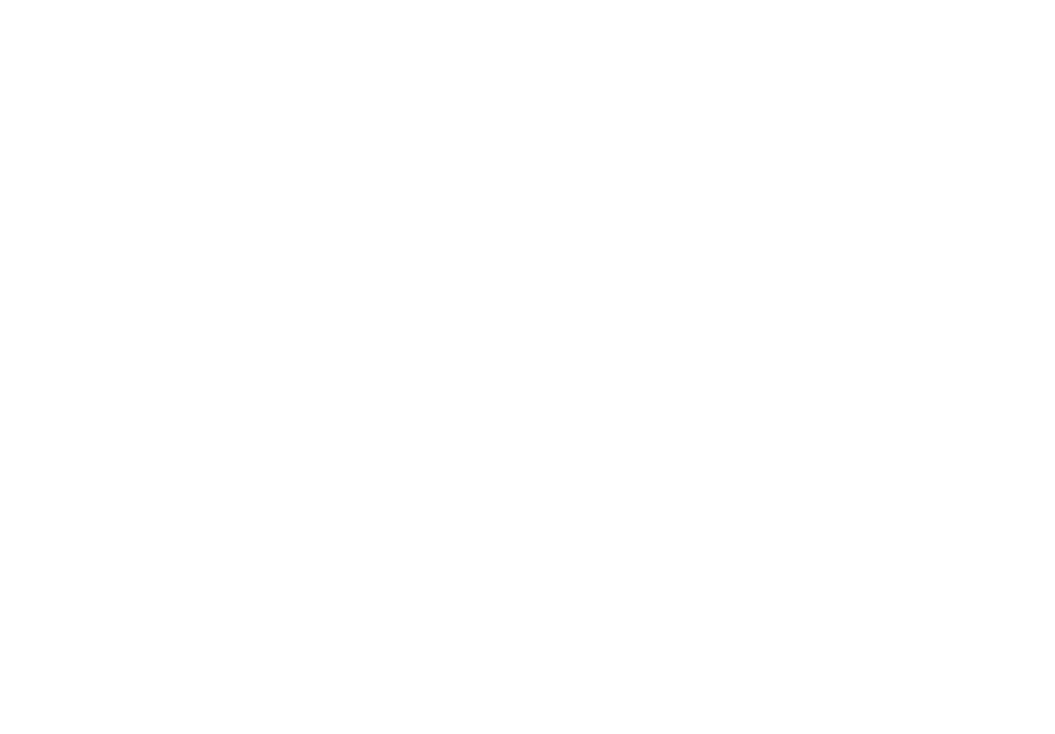
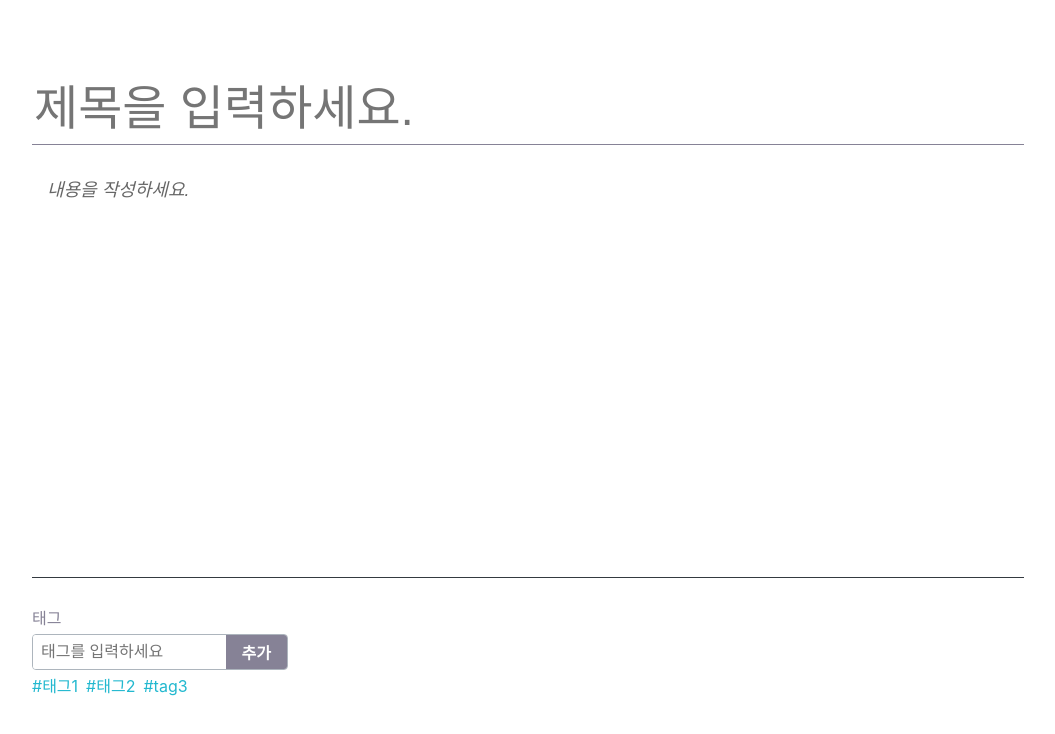
Before and after one commit to JunBum2ya/board-service-front, a React (Create React App) app: page /board/write in a window 1280 px wide. Before the commit this address had no page. Shown: the top 734 px of the page, without its empty margins (112-1167 px from the left). Built offline with nearby package versions, Linux system fonts and the light colour scheme.

Commit message:
[feat]  quill 컴포넌트 구현
게시판 쓰기와 해시태그 쓰기 컴포넌트 구현

```diff
--- a/package.json
+++ b/package.json
@@ -13,6 +13,7 @@
     "@types/react-dom": "^18.3.0",
     "axios": "^1.7.7",
     "immer": "^10.1.1",
+    "quill": "^2.0.2",
     "react": "^18.3.1",
     "react-dom": "^18.3.1",
     "react-redux": "^9.1.2",
--- a/src/App.tsx
+++ b/src/App.tsx
@@ -4,6 +4,7 @@
 import LoginPage from './pages/auth/LoginPage';
 import JoinPage from './pages/auth/JoinPage';
 import BoardListPage from './pages/board/BoardListPage';
+import BoardWritePage from './pages/board/BoardWritePage';
 
 function App() {
   return (
@@ -11,7 +12,8 @@
       <Route path={`/`} element={<MainPage />} />
       <Route path={`/auth/login`} element={<LoginPage />} />
       <Route path={`/auth/join`} element={<JoinPage />} />
-      <Route path={`/board`} element={<BoardListPage/>}/>
+      <Route path={`/board`} element={<BoardListPage />} />
+      <Route path={`/board/write`} element={<BoardWritePage />} />
     </Routes>
   );
 }
--- a/src/api/client.ts
+++ b/src/api/client.ts
@@ -2,7 +2,7 @@
 
 const client = axios.create();
 //API 주소
-client.defaults.baseURL = `http://localhost/`;
+client.defaults.baseURL = `https://localhost/`;
 //헤더 설정
 axios.defaults.headers.common['Authorization'] = `Bearer a1b2c3d4`;
 
--- /dev/null
+++ b/src/components/Responsive.tsx
@@ -0,0 +1,14 @@
+import React, { ReactNode } from 'react';
+import '../styles/components/responsive.scss';
+
+const Responsive:React.FC<ResponsiveProps> = ({children}) => {
+  return (
+    <div className={`responsive`}>{children}</div>
+  );
+};
+
+type ResponsiveProps = {
+  children: ReactNode
+};
+
+export default Responsive;
--- /dev/null
+++ b/src/components/write/Editor.tsx
@@ -0,0 +1,40 @@
+import Quill from 'quill';
+import 'quill/dist/quill.bubble.css';
+import '../../styles/components/responsive.scss';
+import '../../styles/board/Editor.scss';
+import { useEffect, useRef } from 'react';
+
+const Editor = () => {
+
+  const quillElement = useRef<HTMLDivElement>(null);
+  const quillInstance = useRef(null);
+
+  useEffect(() => {
+    if(quillElement.current) {
+      // @ts-ignore
+      quillInstance.current = new Quill(quillElement.current, {
+        theme: 'bubble',
+        placeholder: '내용을 작성하세요.',
+        modules: {
+          toolbar: [
+            [{header: 1}, {header: 2}],
+            ['bold', 'italic', 'underline','strike'],
+            [{list: 'ordered'}, {list: 'bullet'}],
+            ['blockquote','code-block','link','image']
+          ]
+        }
+      });
+    }
+  }, []);
+
+  return (
+    <div className={`editor-container`}>
+      <div className={`quill-wrapper`}>
+        <input className={`title-input`} placeholder={`제목을 입력하세요.`} />
+        <div ref={quillElement} />
+      </div>
+    </div>
+  );
+};
+
+export default Editor;
--- /dev/null
+++ b/src/components/write/TagBox.tsx
@@ -0,0 +1,41 @@
+import '../../styles/board/TagBox.scss';
+import React from 'react';
+
+const TagBox = () => {
+  return (
+    <div className={`tag-box-block`}>
+      <h4>태그</h4>
+      <form className={`tag-form`}>
+        <input placeholder={`태그를 입력하세요`} />
+        <button type={`submit`}>추가</button>
+      </form>
+      <TagList tags={[{tag: '태그1'}, {tag: '태그2'}, {tag: 'tag3'}]}/>
+    </div>
+  );
+};
+
+const TagList: React.FC<TagListProps> = ({tags}) => {
+  return (
+    <div className={`tag-list`}>
+      {tags.map(item => (
+        <TagItem key={item.tag} tag={item.tag} />
+      ))}
+    </div>
+  );
+};
+
+const TagItem: React.FC<TagItemProps> = ({ tag }) => {
+  return (
+    <div className={`tag`}>#{tag}</div>
+  );
+};
+
+type TagListProps = {
+  tags: TagItemProps[]
+}
+
+type TagItemProps = {
+  tag: string;
+};
+
+export default TagBox;
--- /dev/null
+++ b/src/pages/board/BoardWritePage.tsx
@@ -0,0 +1,14 @@
+import Editor from '../../components/write/Editor';
+import TagBox from '../../components/write/TagBox';
+import Responsive from '../../components/Responsive';
+
+const BoardWritePage = () => {
+  return (
+    <Responsive>
+      <Editor />
+      <TagBox />
+    </Responsive>
+  );
+};
+
+export default BoardWritePage;
--- /dev/null
+++ b/src/styles/board/Editor.scss
@@ -0,0 +1,27 @@
+.editor-container {
+  padding-top: 5rem;
+  padding-bottom: 5rem;
+
+  .title-input {
+    font-size: 3rem;
+    outline: none;
+    padding-bottom: .5rem;
+    border: none;
+    border-bottom: 1px solid #868296;
+    margin-bottom: 2rem;
+    width: 100%;
+  }
+
+  .quill-wrapper {
+    .ql-editor {
+      padding: 0;
+      min-height: 320px;
+      font-size: 1.125rem;
+      line-height: 1.5;
+
+      .ql-blank::before {
+        left: 0;
+      }
+    }
+  }
+}
--- /dev/null
+++ b/src/styles/board/TagBox.scss
@@ -0,0 +1,59 @@
+.tag-box-block {
+  width: 100%;
+  border-top: 1px solid #343a40;
+  padding-top: 2rem;
+
+  h4 {
+    color: #868296;
+    margin-top: 0;
+    margin-bottom: .5rem;
+  }
+
+  .tag-form {
+    border-radius: 4px;
+    overflow: hidden;
+    display: flex;
+    width: 256px;
+    border: 1px solid #adb5bd;
+
+    input, button {
+      outline: none;
+      border: none;
+      font-size: 1rem;
+    }
+
+    input {
+      padding: .5rem;
+      flex: 1;
+      min-width: 0;
+    }
+  }
+
+  button {
+    cursor: pointer;
+    padding-right: 1rem;
+    padding-left: 1rem;
+    border: none;
+    background-color: #868296;
+    color: #fff;
+    font-weight: bold;
+    &:hover {
+      background-color: #495057;
+    }
+  }
+
+  .tag-list {
+    display: flex;
+    margin-top: .5rem;
+
+    .tag {
+      margin-right: .5rem;
+      color: #22b8cf;
+      cursor: pointer;
+      &:hover {
+        opacity: .5;
+      }
+
+    }
+  }
+}
--- /dev/null
+++ b/src/styles/components/responsive.scss
@@ -0,0 +1,13 @@
+.responsive {
+  padding-left: 1rem;
+  padding-right: 1rem;
+  width: 1024px;
+  margin: 0 auto;
+
+  @media (max-width: 1024px) {
+    width: 768px;
+  }
+  @media (max-width: 768px) {
+    width: 100%;
+  }
+}
```
Also changed, not shown: 1 other file (tests, documents, lock files or other folders).
